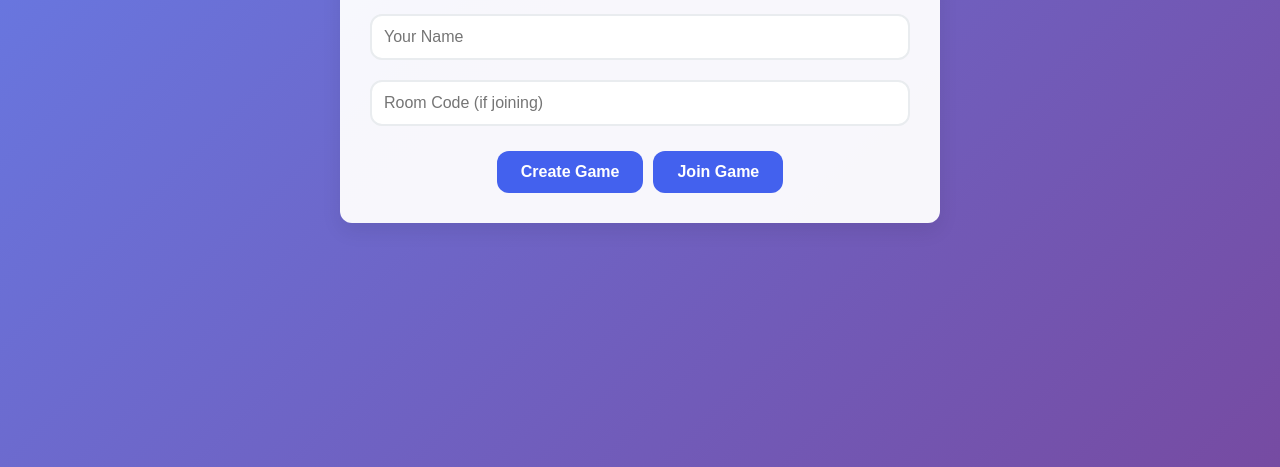
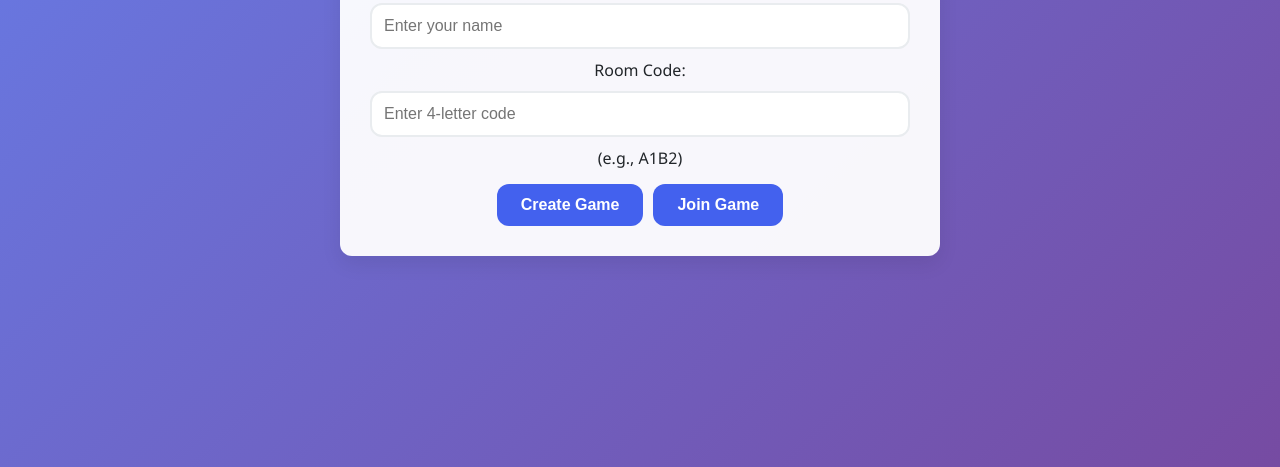
Before and after one commit to rahmanamaan28-max/Liar, a website: page public/index.html in a window 1280 px wide. Shown: the part 333-800 px from the top of the page. Drawn offline with nearby package versions, Linux system fonts and the light colour scheme; no server answers.

Commit message:
Update index.html

```diff
--- a/public/index.html
+++ b/public/index.html
@@ -11,13 +11,29 @@
     <!-- Join Screen -->
     <div id="join-screen">
       <h1>Guess Who Is Lying</h1>
-      <input type="text" id="playerName" placeholder="Your Name">
-      <input type="text" id="roomCode" placeholder="Room Code (if joining)">
+
+      <div class="input-group">
+        <label for="playerName">Your Name:</label>
+        <input type="text" id="playerName" placeholder="Enter your name" autocomplete="off">
+      </div>
+
+      <div class="input-group">
+        <label for="roomCode">Room Code:</label>
+        <input type="text" id="roomCode" placeholder="Enter 4-letter code" maxlength="4" autocomplete="off">
+        <div class="hint">(e.g., A1B2)</div>
+      </div>
+
       <div class="btn-group">
         <button id="createBtn">Create Game</button>
         <button id="joinBtn">Join Game</button>
       </div>
+
       <div id="error-message" class="hidden"></div>
+
+      <div id="loading-indicator" class="hidden">
+        <div class="spinner"></div>
+        <p>Connecting to game room...</p>
+      </div>
     </div>
 
     <!-- Lobby Screen -->
```
